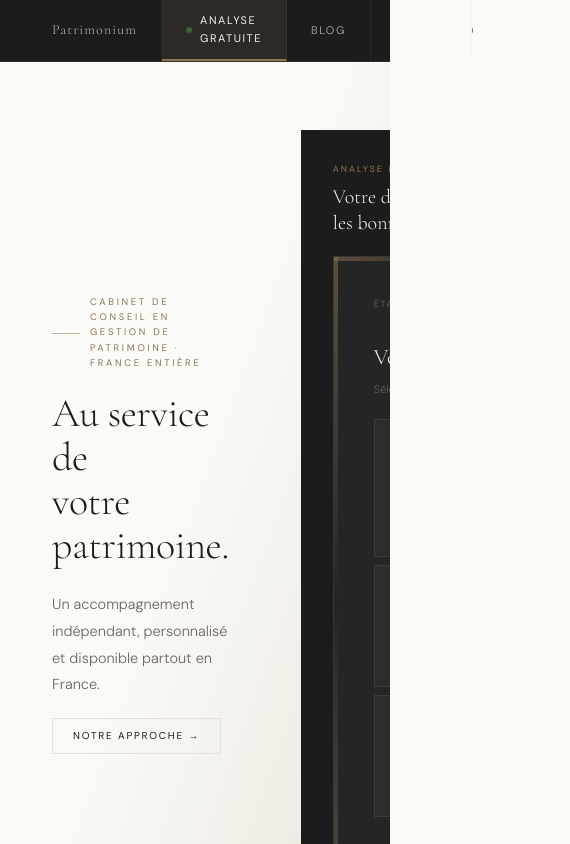
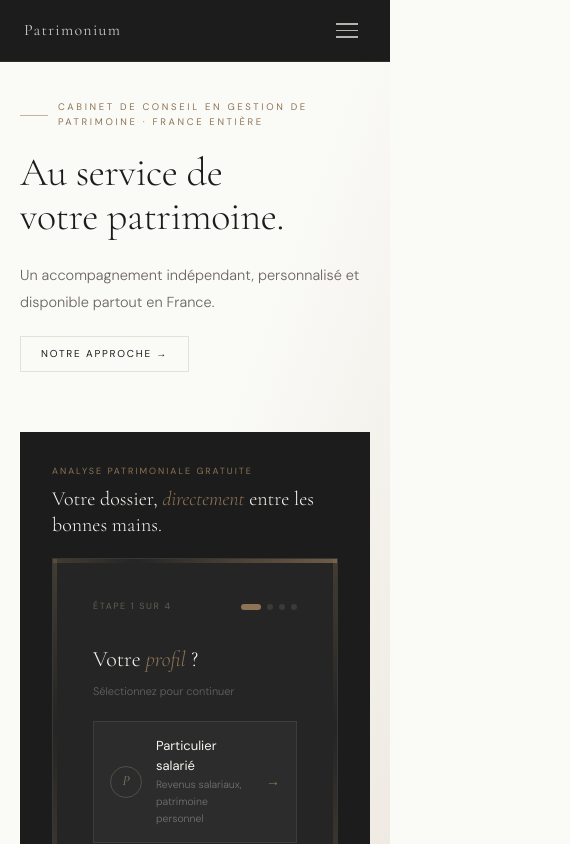
Before and after one commit to Dim-CGP/patrimonium, a Next.js app: page / in a window 390 px wide. Shown: the top 844 px of the page, 570 px wide, since content can reach past the window. Built offline with nearby package versions, Linux system fonts and the light colour scheme.

Commit message:
Mobile menu hamburger + fix responsive

```diff
--- a/app/page.js
+++ b/app/page.js
@@ -10,17 +10,29 @@ export const metadata = {
 };
 
 export default function HomePage() {
-  const featuredArticle = ARTICLES[0];
-  const recentArticles = ARTICLES.slice(1, 4);
-
   return (
     <>
       <Topbar current="home"/>
+      <style>{`
+        .hero-grid { display: grid; grid-template-columns: 1fr 1fr; gap: 72px; align-items: center; }
+        .svc-grid { display: grid; grid-template-columns: repeat(3,1fr); gap: 1px; background: #E6E1D8; }
+        .analyse-grid { display: grid; grid-template-columns: 1fr 1fr; gap: 72px; align-items: center; }
+        .blog-grid { display: grid; grid-template-columns: repeat(3,1fr); gap: 1px; background: #E6E1D8; }
+        @media (max-width: 768px) {
+          .hero-grid { grid-template-columns: 1fr !important; gap: 32px !important; }
+          .svc-grid { grid-template-columns: 1fr !important; }
+          .analyse-grid { grid-template-columns: 1fr !important; gap: 32px !important; }
+          .blog-grid { grid-template-columns: 1fr !important; }
+          .hero-section { padding: 100px 20px 60px !important; }
+          .section-pad { padding: 60px 20px !important; }
+          .topbar-right-text { display: none !important; }
+        }
+      `}</style>
       <main>
         {/* HERO */}
-        <section style={{minHeight:'100vh',display:'flex',alignItems:'center',padding:'130px 52px 80px',position:'relative',overflow:'hidden',background:'linear-gradient(110deg, #FAFAF7 0%, #FAFAF7 45%, #EAE4DA 100%)'}}>
-          <div style={{position:'absolute',bottom:80,left:52,width:90,height:1,background:'#C4B49A',transformOrigin:'left',animation:'growX 1.4s 1.2s cubic-bezier(.22,1,.36,1) both'}}/>
-          <div style={{maxWidth:1240,margin:'0 auto',width:'100%',display:'grid',gridTemplateColumns:'1fr 1fr',gap:72,alignItems:'center',position:'relative',zIndex:1}}>
+        <section className="hero-section" style={{minHeight:'100vh',display:'flex',alignItems:'center',padding:'130px 52px 80px',position:'relative',overflow:'hidden',background:'linear-gradient(110deg, #FAFAF7 0%, #FAFAF7 45%, #EAE4DA 100%)'}}>
+          <div style={{position:'absolute',bottom:80,left:52,width:90,height:1,background:'#C4B49A',transformOrigin:'left'}}/>
+          <div className="hero-grid" style={{maxWidth:1240,margin:'0 auto',width:'100%',position:'relative',zIndex:1}}>
             <div>
               <div style={{fontSize:9.5,fontWeight:400,letterSpacing:'.28em',textTransform:'uppercase',color:'#8E7355',marginBottom:20,display:'flex',alignItems:'center',gap:10}}>
                 <span style={{width:28,height:1,background:'#C4B49A',display:'inline-block',flexShrink:0}}/>
@@ -47,7 +59,7 @@ export default function HomePage() {
         </section>
 
         {/* SERVICES */}
-        <section style={{padding:'96px 52px',background:'#F6F4EF'}}>
+        <section className="section-pad" style={{padding:'96px 52px',background:'#F6F4EF'}}>
           <div style={{maxWidth:1240,margin:'0 auto'}}>
             <div style={{display:'flex',justifyContent:'space-between',alignItems:'flex-end',marginBottom:56,flexWrap:'wrap',gap:20}}>
               <div>
@@ -59,7 +71,7 @@ export default function HomePage() {
                 </h2>
               </div>
             </div>
-            <div style={{display:'grid',gridTemplateColumns:'repeat(3,1fr)',gap:1,background:'#E6E1D8'}}>
+            <div className="svc-grid">
               {SERVICES.map(s=>(
                 <Link key={s.slug} href={`/services/${s.slug}`} style={{
                   background:s.star?'#1C1C1C':'#F6F4EF',
@@ -78,13 +90,14 @@ export default function HomePage() {
         </section>
 
         {/* ANALYSE FULL */}
-        <section style={{background:'#1C1C1C',padding:'80px 52px'}}>
-          <div style={{maxWidth:1240,margin:'0 auto',display:'grid',gridTemplateColumns:'1fr 1fr',gap:72,alignItems:'center'}}>
+        <section className="section-pad" style={{background:'#1C1C1C',padding:'80px 52px'}}>
+          <div style={{maxWidth:1240,margin:'0 auto'}}>
+            <div className="analyse-grid">
               <div>
                 <div style={{fontSize:9.5,letterSpacing:'.28em',textTransform:'uppercase',color:'#8E7355',marginBottom:14,display:'flex',alignItems:'center',gap:10}}>
                   <span style={{width:22,height:1,background:'#8E7355',display:'inline-block'}}/>Analyse patrimoniale gratuite
                 </div>
-              <h2 style={{fontFamily:"'Cormorant Garamond',serif",fontSize:'clamp(30px,3.5vw,50px)',fontWeight:300,color:'#F6F4EF',lineHeight:1.15,marginBottom:16}}>
+                <h2 style={{fontFamily:"'Cormorant Garamond',serif",fontSize:'clamp(26px,3.5vw,50px)',fontWeight:300,color:'#F6F4EF',lineHeight:1.15,marginBottom:16}}>
                   Votre dossier, <em style={{fontStyle:'italic',color:'#8E7355'}}>directement</em> entre les bonnes mains.
                 </h2>
                 <p style={{fontSize:14,fontWeight:300,color:'rgba(246,244,239,.45)',lineHeight:1.8,maxWidth:380,marginBottom:32}}>
@@ -99,10 +112,11 @@ export default function HomePage() {
               </div>
               <Funnel/>
             </div>
+          </div>
         </section>
 
         {/* BLOG */}
-        <section style={{padding:'96px 52px',background:'#F6F4EF'}}>
+        <section className="section-pad" style={{padding:'96px 52px',background:'#F6F4EF'}}>
           <div style={{maxWidth:1240,margin:'0 auto'}}>
             <div style={{display:'flex',justifyContent:'space-between',alignItems:'flex-end',marginBottom:44,flexWrap:'wrap',gap:20}}>
               <div>
@@ -115,7 +129,7 @@ export default function HomePage() {
               </div>
               <Link href="/ressources" style={{display:'inline-flex',padding:'9px 20px',fontFamily:"'DM Sans',sans-serif",fontSize:9.5,letterSpacing:'.14em',textTransform:'uppercase',border:'1px solid #E6E1D8',color:'#1C1C1C',textDecoration:'none'}}>Tous les articles →</Link>
             </div>
-            <div style={{display:'grid',gridTemplateColumns:'repeat(3,1fr)',gap:1,background:'#E6E1D8'}}>
+            <div className="blog-grid">
               {ARTICLES.slice(0,3).map(a=>(
                 <Link key={a.id} href={`/article/${a.slug}`} style={{background:'#FAFAF7',padding:'30px 26px',textDecoration:'none',display:'flex',flexDirection:'column'}}>
                   <div style={{fontSize:8.5,letterSpacing:'.22em',textTransform:'uppercase',color:'#8E7355',marginBottom:12}}>{a.tag}</div>
--- a/components/Topbar.js
+++ b/components/Topbar.js
@@ -1,56 +1,111 @@
 'use client';
 import { useRouter } from 'next/navigation';
+import { useState } from 'react';
 
 export default function Topbar({ current }) {
   const router = useRouter();
+  const [menuOpen, setMenuOpen] = useState(false);
+
+  const navigate = (href) => {
+    setMenuOpen(false);
+    router.push(href);
+  };
+
+  const tabs = [
+    {label:'Analyse gratuite', href:'/#analyse', hi:true},
+    {label:'Ressources', href:'/ressources'},
+    {label:'À propos', href:'/a-propos'},
+  ];
+
   return (
+    <>
       <div style={{
         position:'fixed',top:0,left:0,right:0,zIndex:201,height:'62px',
         background:'#1C1C1C',display:'flex',alignItems:'center',
-      justifyContent:'space-between',padding:'0 52px',
+        justifyContent:'space-between',padding:'0 24px',
         borderBottom:'1px solid rgba(196,180,154,.12)'
       }}>
-      <div style={{display:'flex',alignItems:'center',gap:0,height:'100%'}}>
-        <div
-          onClick={()=>router.push('/')}
-          style={{
-            display:'flex',alignItems:'center',height:'100%',
-            padding:'0 24px 0 0',cursor:'pointer',
-            borderRight:'1px solid rgba(196,180,154,.08)',
-            fontFamily:"'Cormorant Garamond',serif",fontSize:14,
-            fontWeight:400,color:'rgba(246,244,239,.65)',letterSpacing:'.08em'
+        {/* Logo */}
+        <div onClick={()=>navigate('/')} style={{
+          fontFamily:"'Cormorant Garamond',serif",fontSize:16,
+          fontWeight:400,color:'rgba(246,244,239,.8)',letterSpacing:'.08em',
+          cursor:'pointer',flexShrink:0
         }}>
           Patrimonium
         </div>
-        {[
-          {label:'Analyse gratuite',href:'/#analyse',hi:true},
-          {label:'Blog',href:'/ressources'},
-          {label:'À propos',href:'/a-propos'},
-        ].map(tab=>(
-          <div
-            key={tab.href}
-            onClick={()=>router.push(tab.href)}
-            style={{
+
+        {/* Desktop nav */}
+        <div style={{display:'flex',alignItems:'center',gap:0,height:'62px'}} className="desktop-nav">
+          {tabs.map(tab=>(
+            <div key={tab.href} onClick={()=>navigate(tab.href)} style={{
               display:'flex',alignItems:'center',gap:8,
-              padding:'0 24px',height:'100%',
-              fontSize:11,fontWeight:400,letterSpacing:'.14em',
+              padding:'0 20px',height:'100%',
+              fontSize:10,fontWeight:400,letterSpacing:'.14em',
               textTransform:'uppercase',cursor:'pointer',
-              borderRight:'1px solid rgba(196,180,154,.08)',
+              borderLeft:'1px solid rgba(196,180,154,.08)',
               color: tab.hi ? '#F6F4EF' : 'rgba(246,244,239,.6)',
               background: tab.hi ? 'rgba(142,115,85,.15)' : 'transparent',
               borderBottom: tab.hi ? '2px solid #8E7355' : 'none',
-              transition:'all .25s',
-            }}
-          >
-            {tab.hi && <div style={{width:6,height:6,borderRadius:'50%',background:'#3E6B37',animation:'pulse 2s infinite',flexShrink:0}}/>}
+              whiteSpace:'nowrap',
+            }}>
+              {tab.hi && <div style={{width:6,height:6,borderRadius:'50%',background:'#3E6B37',flexShrink:0}}/>}
               {tab.label}
             </div>
           ))}
+          <div style={{fontSize:9,fontWeight:400,letterSpacing:'.1em',color:'rgba(246,244,239,.5)',display:'flex',alignItems:'center',gap:6,padding:'0 0 0 20px',borderLeft:'1px solid rgba(196,180,154,.08)',whiteSpace:'nowrap'}}>
+            <div style={{width:5,height:5,borderRadius:'50%',background:'#3E6B37'}}/>
+            Réponse sous 24h
           </div>
-      <div style={{fontSize:10,fontWeight:400,letterSpacing:'.12em',color:'rgba(246,244,239,.6)',display:'flex',alignItems:'center',gap:8}}>
-        <div style={{width:5,height:5,borderRadius:'50%',background:'#3E6B37',animation:'pulse 2s infinite'}}/>
+        </div>
+
+        {/* Mobile hamburger */}
+        <button
+          onClick={()=>setMenuOpen(o=>!o)}
+          className="hamburger"
+          style={{
+            background:'none',border:'none',cursor:'pointer',
+            display:'none',flexDirection:'column',gap:5,padding:8,
+          }}>
+          <span style={{display:'block',width:22,height:1.5,background:menuOpen?'#8E7355':'rgba(246,244,239,.7)',transition:'all .3s'}}/>
+          <span style={{display:'block',width:22,height:1.5,background:menuOpen?'#8E7355':'rgba(246,244,239,.7)',opacity:menuOpen?0:1,transition:'all .3s'}}/>
+          <span style={{display:'block',width:22,height:1.5,background:menuOpen?'#8E7355':'rgba(246,244,239,.7)',transition:'all .3s'}}/>
+        </button>
+      </div>
+
+      {/* Mobile menu */}
+      {menuOpen && (
+        <div style={{
+          position:'fixed',top:'62px',left:0,right:0,zIndex:200,
+          background:'#1C1C1C',borderBottom:'1px solid rgba(196,180,154,.12)',
+          display:'flex',flexDirection:'column',
+        }}>
+          {tabs.map(tab=>(
+            <div key={tab.href} onClick={()=>navigate(tab.href)} style={{
+              padding:'16px 24px',
+              fontSize:11,fontWeight:400,letterSpacing:'.14em',
+              textTransform:'uppercase',cursor:'pointer',
+              color: tab.hi ? '#F6F4EF' : 'rgba(246,244,239,.6)',
+              borderBottom:'1px solid rgba(196,180,154,.06)',
+              display:'flex',alignItems:'center',gap:10,
+              background: tab.hi ? 'rgba(142,115,85,.1)' : 'transparent',
+            }}>
+              {tab.hi && <div style={{width:6,height:6,borderRadius:'50%',background:'#3E6B37',flexShrink:0}}/>}
+              {tab.label}
+            </div>
+          ))}
+          <div style={{padding:'12px 24px',fontSize:9,color:'rgba(246,244,239,.35)',letterSpacing:'.1em',display:'flex',alignItems:'center',gap:6}}>
+            <div style={{width:5,height:5,borderRadius:'50%',background:'#3E6B37'}}/>
             Réponse sous 24h · France entière
           </div>
         </div>
+      )}
+
+      <style>{`
+        @media (max-width: 768px) {
+          .desktop-nav { display: none !important; }
+          .hamburger { display: flex !important; }
+        }
+      `}</style>
+    </>
   );
 }
```
Lines whose indentation alone changed are shown as unchanged.
